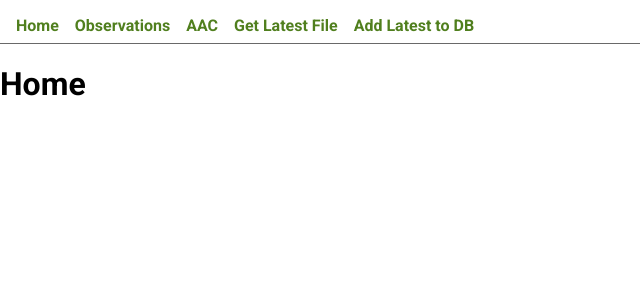
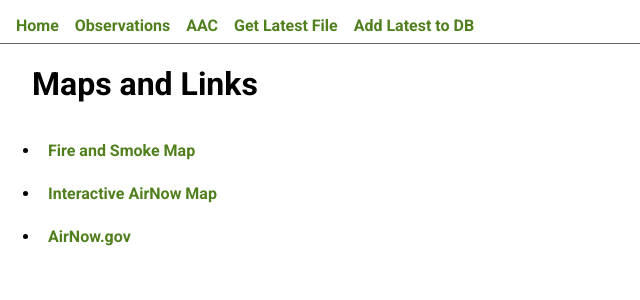
Before and after one commit to bdubb27/air-quality-info, a React (Create React App) app: page / in a window 1280 px wide. Shown: the top 300 px of the page, without its empty margins (0-640 px from the left). Built offline with nearby package versions, Linux system fonts and the light colour scheme.

Commit message:
added additional columns to table... as well as links to the homepage

```diff
--- a/src/Layout.css
+++ b/src/Layout.css
@@ -30,3 +30,7 @@ a:hover {
   color: #5a9021;
   text-decoration: underline;
 }
+
+#app h1 {
+  margin-left: 1em;
+}
--- a/src/components/Table.js
+++ b/src/components/Table.js
@@ -88,11 +88,14 @@ export default function MaterialPaginationReactTable({ columns, data }) {
 
   return (
     <TableContainer>
-      <Table sx={{ maxWidth: "50em" }} size="small" {...getTableProps()}>
+      <Table sx={{ maxWidth: "75em" }} size="small" {...getTableProps()}>
         <colgroup>
           <col style={{ width: "14em" }} />
-          <col style={{ width: "23em" }} />
           <col style={{ width: "6em" }} />
+          <col style={{ width: "9em" }} />
+          <col style={{ width: "21em" }} />
+          <col style={{ width: "13em" }} />
+          <col style={{ width: "5em" }} />
           <col style={{ width: "7em" }} />
         </colgroup>
         <TableHead>
@@ -129,7 +132,7 @@ export default function MaterialPaginationReactTable({ columns, data }) {
           <TableRow>
             <TablePagination
               rowsPerPageOptions={[5, 10, 25, { label: "All", value: -1 }]}
-              colSpan={3}
+              colSpan={999}
               count={data.length}
               rowsPerPage={rowsPerPage}
               page={page}
--- a/src/pages/Home.js
+++ b/src/pages/Home.js
@@ -1,3 +1,12 @@
 export default function Home() {
-  return <h1>Home</h1>
+  return (
+    <>
+      <h1>Maps and Links</h1>
+      <ul>
+        <li><a href="https://fire.airnow.gov" target="_blank" rel="noopener">Fire and Smoke Map</a></li>
+        <li><a href="https://gispub.epa.gov/airnow/?contours=pm25&monitors=pm25" target="_blank" rel="noopener">Interactive AirNow Map</a></li>
+        <li><a href="https://www.airnow.gov/" target="_blank" rel="noopener">AirNow.gov</a></li>
+      </ul>
+    </>
+  )
 }
--- a/src/pages/Observations.js
+++ b/src/pages/Observations.js
@@ -69,14 +69,27 @@ export default function Observations({ path }) {
         accessor: "DateTime",
         Header: "Date & Time",
         Cell: ({ value }) => <DateTime value={value} />
-      },{
-        accessor: "SiteName",
-        Header: "Site Name"
       },
       {
         accessor: "Status",
         Header: () => (<div style={{ textAlign: "center" }}>Status</div>),
         Cell: ({ value }) => <div style={{ textAlign: "center" }}>{value}</div>
+      },
+      {
+        accessor: "AQSID",
+        Header: "AQSID"
+      },
+      {
+        accessor: "SiteName",
+        Header: "Site Name"
+      },
+      {
+        accessor: "City",
+        Header: "City"
+      },
+      {
+        accessor: "State",
+        Header: "State"
       },
       {
         accessor: "PM25_AQI",
```
